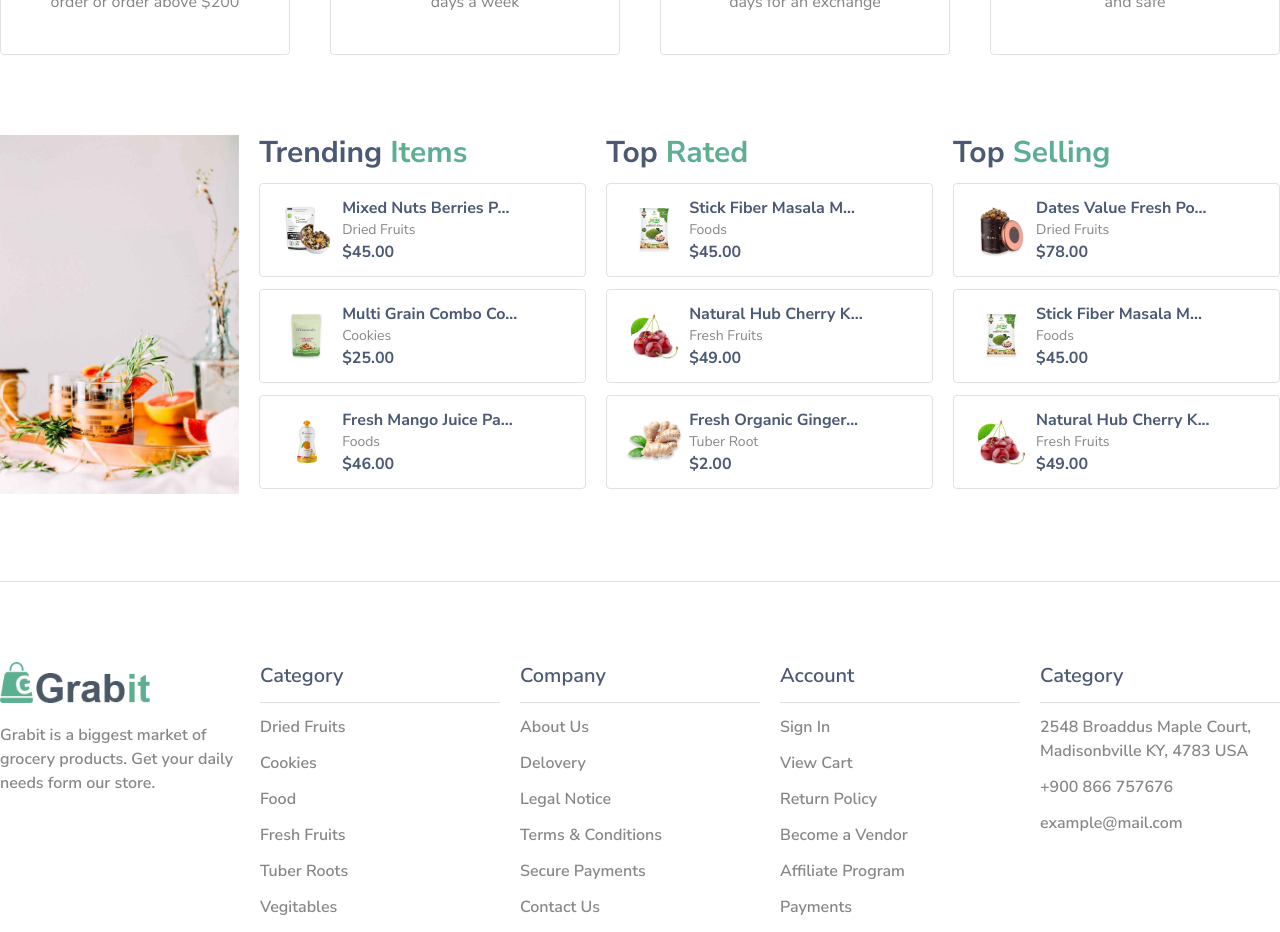
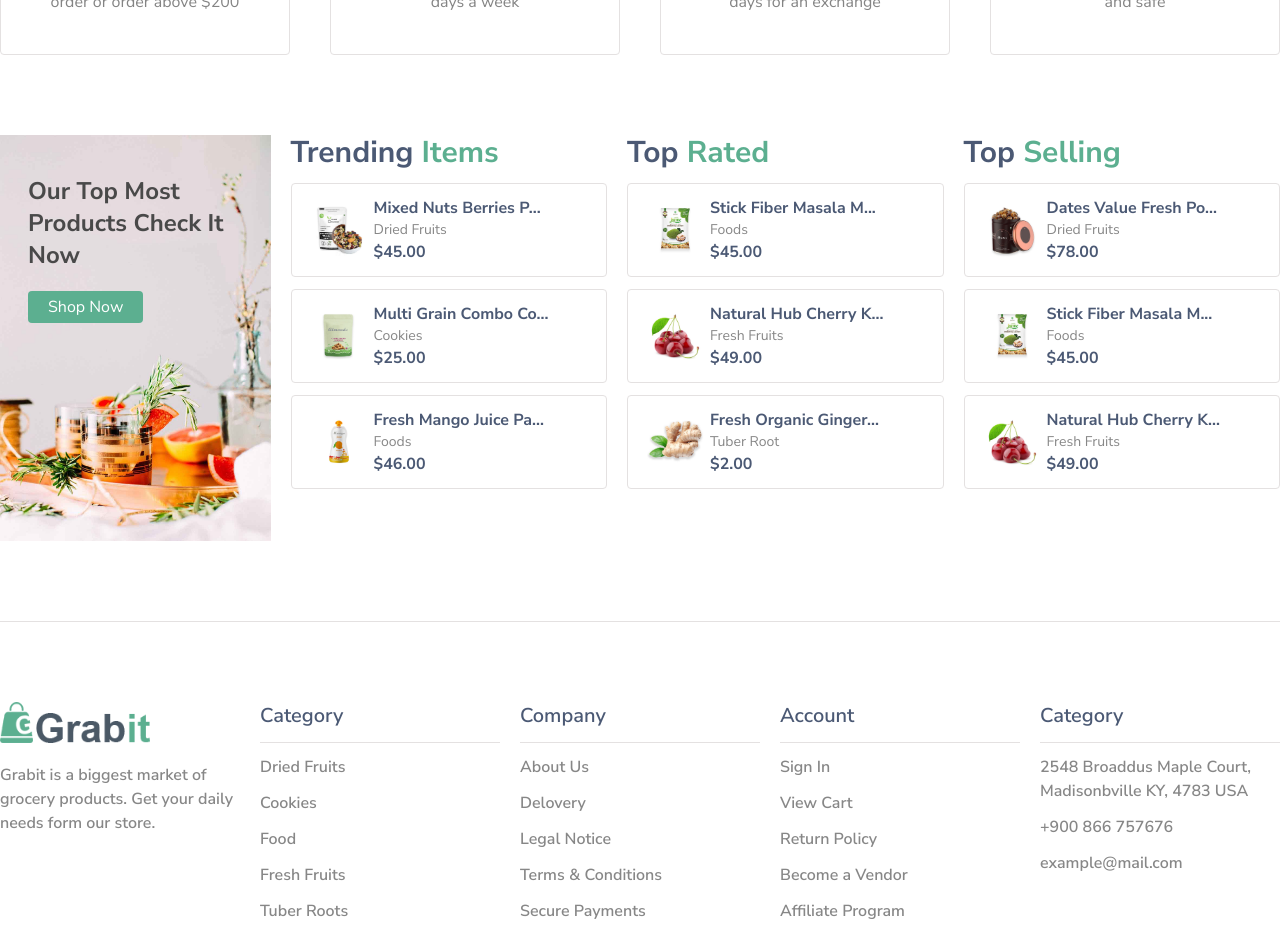
Before and after one commit to SalehAhmed19/e-com, a React (Vite) app: page / in a window 1280 px wide. Shown: the part 4040-4972 px from the top of the page. Built offline with nearby package versions, Linux system fonts and the light colour scheme.

Commit message:
stats-added & some-issues-fix

```diff
--- a/src/Components/Isolated/Stats.jsx
+++ b/src/Components/Isolated/Stats.jsx
@@ -12,8 +12,17 @@ const Stats = () => {
 
   return (
     <div className="flex my-20">
-      <div className="mr-5">
-        <img className="w-[300px]" src={img} alt="" />
+      <div className="mr-5 relative">
+        <img className="w-[350px]" src={img} alt="" />
+        <div className="absolute top-0 px-7 py-10">
+          <h2 className="font-bold text-2xl mb-5 text-[#494949]">
+            Our Top Most <br />
+            Products Check It <br /> Now
+          </h2>
+          <button className="bg-[#5CAF90] text-white rounded-sm px-5 py-1 cursor-pointer">
+            Shop Now
+          </button>
+        </div>
       </div>
       <div className="grid grid-cols-3 gap-5 w-full">
         <div>
```
